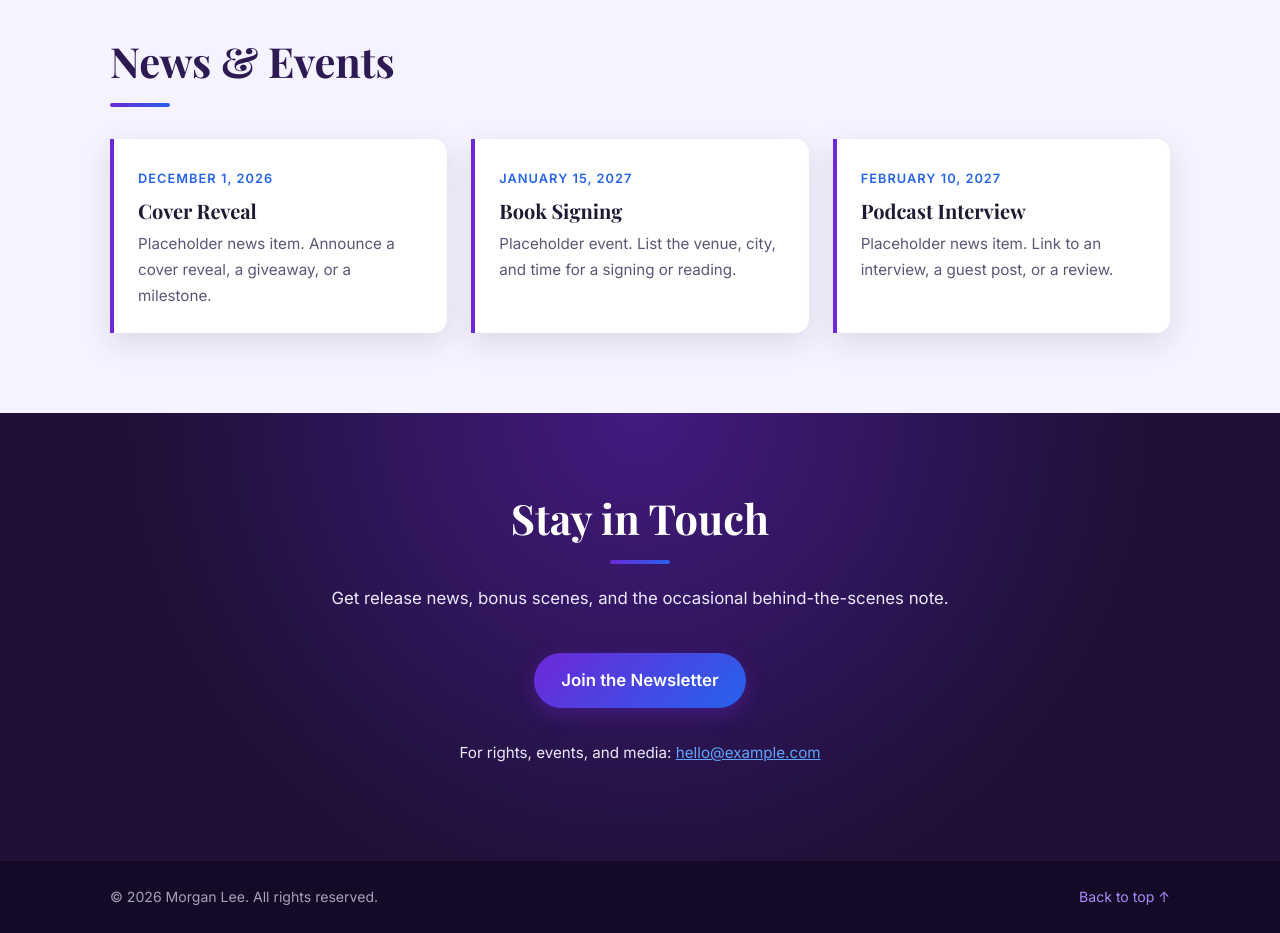
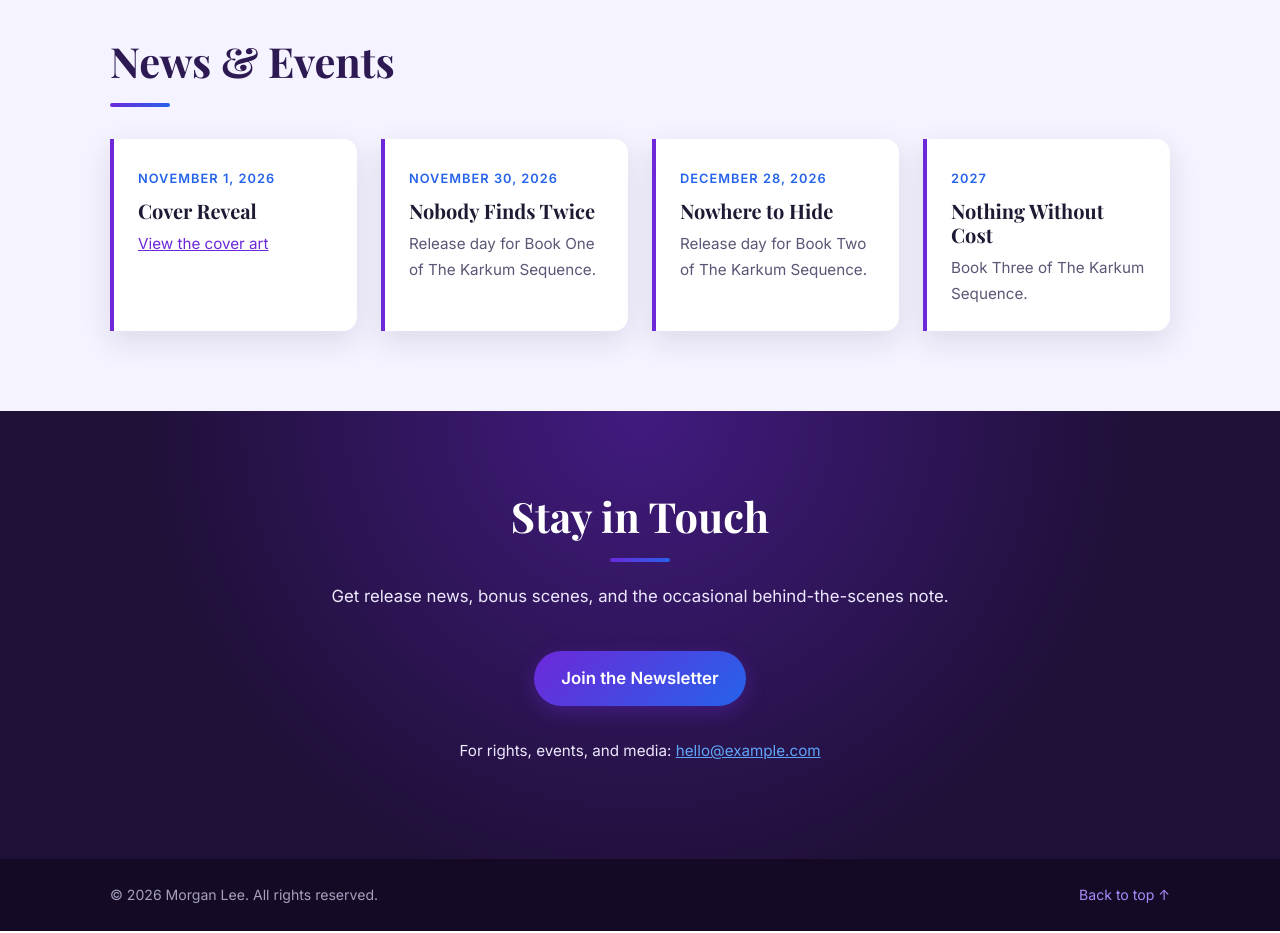
Before and after one commit to dezboi/morgan-lee, a plain HTML site: page index.html in a window 1280 px wide. Shown: the part 3760-4693 px from the top of the page. Drawn offline with nearby package versions, Linux system fonts and the light colour scheme; a web font is replaced by a local one.

Commit message:
Replace placeholder news with cover reveal and Karkum release dates
Co-Authored-By: Claude Opus 5.5 <noreply@anthropic.com>
Claude-Session: https://claude.ai/code/session_01RrPY5vHnjBXsc64BrQrUtz

```diff
--- a/index.html
+++ b/index.html
@@ -173,19 +173,24 @@
         <h2 class="section-title">News &amp; Events</h2>
         <div class="news-grid">
           <article class="news-item">
-            <time datetime="2026-12-01">December 1, 2026</time>
+            <time datetime="2026-11-01">November 1, 2026</time>
             <h3>Cover Reveal</h3>
-            <p>Placeholder news item. Announce a cover reveal, a giveaway, or a milestone.</p>
+            <p><a href="images/karkum1_orig.jpg" target="_blank" rel="noopener">View the cover art</a></p>
           </article>
           <article class="news-item">
-            <time datetime="2027-01-15">January 15, 2027</time>
-            <h3>Book Signing</h3>
-            <p>Placeholder event. List the venue, city, and time for a signing or reading.</p>
+            <time datetime="2026-11-30">November 30, 2026</time>
+            <h3>Nobody Finds Twice</h3>
+            <p>Release day for Book One of The Karkum Sequence.</p>
           </article>
           <article class="news-item">
-            <time datetime="2027-02-10">February 10, 2027</time>
-            <h3>Podcast Interview</h3>
-            <p>Placeholder news item. Link to an interview, a guest post, or a review.</p>
+            <time datetime="2026-12-28">December 28, 2026</time>
+            <h3>Nowhere to Hide</h3>
+            <p>Release day for Book Two of The Karkum Sequence.</p>
+          </article>
+          <article class="news-item">
+            <time datetime="2027">2027</time>
+            <h3>Nothing Without Cost</h3>
+            <p>Book Three of The Karkum Sequence.</p>
           </article>
         </div>
       </div>
```
